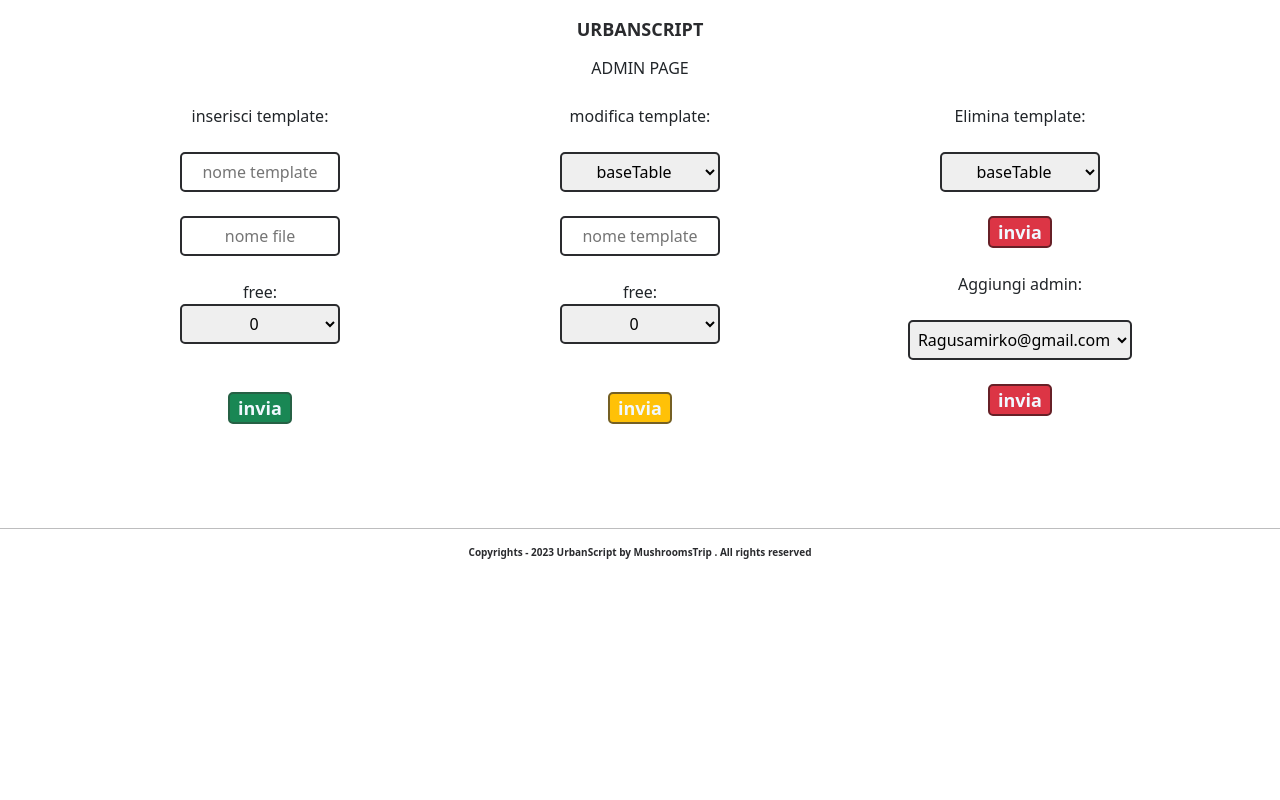
After one commit to DevMushy/template-project, a PHP site: page /pages/admin.php in a window 1280 px wide. The commit adds this page. Run offline with PHP 8.4, Linux system fonts and the light colour scheme; data comes from the database, SQL or seed files in the repository; both versions use the stored data as it was after the commit.

Commit message:
added adminPage

```diff
--- a/css/style.css
+++ b/css/style.css
@@ -1,67 +1,109 @@
-body{
+body {
   width: 100%;
   height: 100vh;
 }
-.logo{
+a{
+  color: #253258 !important;
+}
+.logo {
   width: 100%;
   height: 5rem;
   text-align: center;
 }
-.logo p{
-    color: #2A2B2E;
+.logo p {
+  color: #2a2b2e;
   font-size: large;
   font-weight: 900;
   padding-top: 1rem;
-
+}
+.logo a{
+  text-decoration: none;
 }
 /*header*/
-.header{
+.header {
   width: 100%;
   height: 20rem;
   margin-top: 2.5rem;
   padding-left: 2rem;
 }
-.header p{
+.header p {
   font-size: 2rem;
   font-weight: 900;
   margin-bottom: 2rem;
 }
-.header button{
+.header button {
   width: 10rem;
   height: 5rem;
-background: #2A2B2E;
+  background: #2a2b2e;
   border-radius: 5px;
   color: aliceblue;
-font-size: 1rem;
+  font-size: x-large;
   font-weight: bold;
 }
 /*post*/
-.post{
+.post {
   width: 100%;
   height: 30rem;
   margin-top: 2rem;
   margin-bottom: 2rem;
   text-align: center;
-
 }
-.post img{
+.post img {
   width: 80%;
   box-shadow: 0px 4px 13px 1px rgba(0, 0, 0, 0.25);
 }
-.post button{
+.post button {
   width: 9.5rem;
   height: 4rem;
-background: #2A2B2E;
+  background: #2a2b2e;
   border-radius: 5px;
   margin-top: 1rem;
   color: aliceblue;
   font-size: large;
   font-weight: bold;
 }
+button:active {
+  background: #ffffff;
+  color: #2a2b2e;
+}
 
+.post-b {
+  width: 100%;
+  height: 30rem;
+  margin-top: 2rem;
+  margin-bottom: 2rem;
+  text-align: center;
+}
+.post-b img {
+  opacity: 0.5;
+  color: black;
+  width: 80%;
+  box-shadow: 0px 4px 13px 1px rgba(0, 0, 0, 0.25);
+}
 
+.title {
+  width: 100%;
+  margin-top: 1rem;
+  padding-left: 2rem;
+}
+.title p {
+  font-size: 1.5rem;
+  font-weight: 900;
+  margin-bottom: 0.5rem;
+}
+.title hr {
+  background-color: #2a2b2e;
+  width: 45%;
+  opacity: 1 !important;
+}
+.linkForm {
+  background-color: transparent;
+  border: none;
+  text-decoration: underline;
+  color: rgb(78, 97, 136) !important;
+}
 /*footer*/
-.footer{
+.footer {
   position: relative;
   bottom: 0;
   width: 100%;
@@ -70,9 +112,51 @@ font-weight: bold;
   border-top: solid 1px #2a2b2e4f;
   text-align: center;
 }
-.footer p{
+.footer p {
   font-size: x-small;
   padding-top: 1rem;
   font-weight: bold;
-    color: #2A2B2E;
+  color: #2a2b2e;
 }
+
+.login {
+  text-align: center;
+}
+.login input[type="password"],
+input[type="email"] {
+  width: 15rem !important;
+  height: 2.5rem;
+  border: solid 2px #2a2b2e;
+  border-radius: 5px;
+  text-align: center;
+}
+.login input[type="text"] {
+  width: 10rem !important;
+  height: 2.5rem;
+  border: solid 2px #2a2b2e;
+  border-radius: 5px;
+  text-align: center;
+}
+.login select{
+  width: 10rem !important;
+  height: 2.5rem;
+  border: solid 2px #2a2b2e;
+  border-radius: 5px;
+  text-align: center;
+}
+.login input[type="submit"] {
+  width: 4rem;
+  height: 2rem;
+  background: #2a2b2e;
+  border-radius: 5px;
+  margin-top: 1.5rem;
+  color: aliceblue;
+  font-size: large;
+  font-weight: bold;
+}
+.login p{
+    margin-top: 5rem !important;
+}
+.login a{
+  text-decoration: underline !important;
+}
--- /dev/null
+++ b/pages/admin.php
@@ -0,0 +1,117 @@
+<?php
+session_start();
+include("../utility/conn.php");
+?>
+
+<!DOCTYPE html>
+<html lang="en">
+
+<head>
+    <meta charset="UTF-8">
+    <meta http-equiv="X-UA-Compatible" content="IE=edge">
+    <meta name="viewport" content="width=device-width, initial-scale=1.0">
+    <link rel="stylesheet" href="../css/style.css">
+    <link href="https://cdn.jsdelivr.net/npm/bootstrap@5.3.0-alpha3/dist/css/bootstrap.min.css" rel="stylesheet"
+        integrity="sha384-KK94CHFLLe+nY2dmCWGMq91rCGa5gtU4mk92HdvYe+M/SXH301p5ILy+dN9+nJOZ" crossorigin="anonymous">
+    <title>Admin Page</title>
+</head>
+
+<body>
+    <div class="logo">
+        <a href="../">
+            <p>URBANSCRIPT</p>
+        </a>
+        <h6>ADMIN PAGE</h6>
+    </div><br>
+
+    <center>
+        <div class="container">
+            <div class="row">
+                <div class="col-sm">
+                    inserisci template:
+                    <form action="../utility/admin.php" method="get" class="login">
+                        <br>
+                        <input hidden name="scelta" value="1">
+                        <input type="text" name="nomet" placeholder="nome template"><br><br>
+                        <input type="text" name="nomef" placeholder="nome file"><br><br>
+                        free:<br>
+                        <select name="free">
+                            <option>0</option>
+                            <option>1</option>
+                        </select><br><br>
+                        <input type="submit" class="bg-success" style=" border: solid 2px #266145 !important;"
+                            value="invia"><br><br>
+                    </form>
+                </div>
+                <div class="col-sm">
+                    modifica template:
+                    <form action="../utility/admin.php" method="get" class="login">
+                        <input hidden name="scelta" value="2">
+                        <br>
+                        <select name="nomem">
+                            <?php
+                            $sql = "SELECT * FROM template";
+                            $result = $conn->query($sql) or
+                                die("Query fallita " . mysqli_error($connessione) . " " . mysqli_errno($connessione));
+                            while ($row = $result->fetch_assoc()) {
+                                echo "<option>" . $row["nome"] . "</option>";
+                            }
+                            ?>
+                        </select><br>
+                        <br>
+                        <input type="text" name="nomet" placeholder="nome template"><br><br>
+                        free:<br>
+                        <select name="free">
+                            <option>0</option>
+                            <option>1</option>
+                        </select><br><br>
+                        <input type="submit" class="bg-warning" style=" border: solid 2px #756024 !important;"
+                            value="invia"><br><br>
+                    </form>
+                </div>
+                <div class="col-sm">
+                    Elimina template:
+                    <form action="../utility/admin.php" method="get" class="login">
+                        <br>
+                        <input hidden name="scelta" value="3">
+                        <select name="nomem">
+                            <?php
+                            $sql = "SELECT * FROM template";
+                            $result = $conn->query($sql) or
+                                die("Query fallita " . mysqli_error($connessione) . " " . mysqli_errno($connessione));
+                            while ($row = $result->fetch_assoc()) {
+                                echo "<option>" . $row["nome"] . "</option>";
+                            }
+                            ?>
+                        </select><br>
+                        <input type="submit" class="bg-danger" style=" border: solid 2px #672027 !important;"
+                            value="invia">
+                    </form>
+                    <br>Aggiungi admin:
+                    <form action="../utility/admin.php" method="get" class="login">
+                        <br>
+                        <input hidden name="scelta" value="3">
+                        <select name="nomem" style="width:14rem !important;">
+                            <?php
+                            $sql = "SELECT * FROM user";
+                            $result = $conn->query($sql) or
+                                die("Query fallita " . mysqli_error($connessione) . " " . mysqli_errno($connessione));
+                            while ($row = $result->fetch_assoc()) {
+                                echo "<option>" . $row["email"] . "</option>";
+                            }
+                            ?>
+                        </select><br>
+                        <input type="submit" class="bg-danger" style=" border: solid 2px #672027 !important;"
+                            value="invia">
+                    </form>
+                </div>
+            </div>
+        </div>
+    </center>
+
+    <footer class="footer">
+        <p>Copyrights - 2023 UrbanScript by MushroomsTrip . All rights reserved</p>
+    </footer>
+</body>
+
+</html>
--- /dev/null
+++ b/utility/admin.php
@@ -0,0 +1,4 @@
+<?php
+
+
+?>
--- /dev/null
+++ b/utility/conn.php
@@ -0,0 +1,22 @@
+<?php
+
+/*$servername = "localhost";
+$username = "id20788863_user";
+$password = "!";
+$dbname = "id20788863_templateproject";*/
+$servername = "localhost";
+$username = "root";
+$password = "";
+$dbname = "templateproject";
+
+// Connessione al database
+$conn = mysqli_connect($servername, $username, $password, $dbname);
+
+// Verifica della connessione
+if (!$conn) {
+    die("Connessione al database fallita: " . mysqli_connect_error());
+}
+
+
+
+?>
```
Also changed, not shown: index.html (deleted, +0 -37 lines), index.php (added, +88 -0 lines), pages/login.php (added, +80 -0 lines), pages/signup.php (added, +48 -0 lines), utility/login.php (added, +58 -0 lines), utility/signup.php (added, +42 -0 lines), utility/templateproject.sql (added, +101 -0 lines), Lettering Table.png (deleted), images/table1.png (added). Lines whose indentation alone changed are shown as unchanged.
